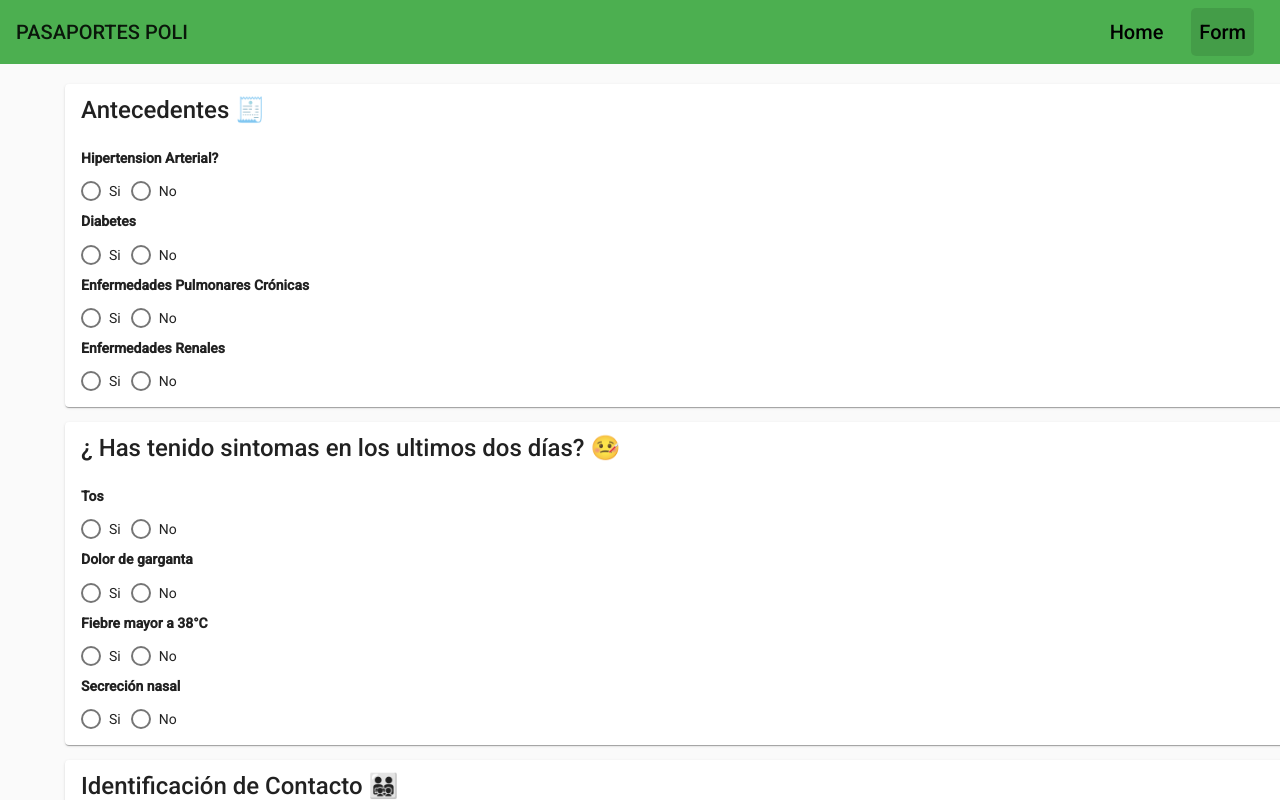
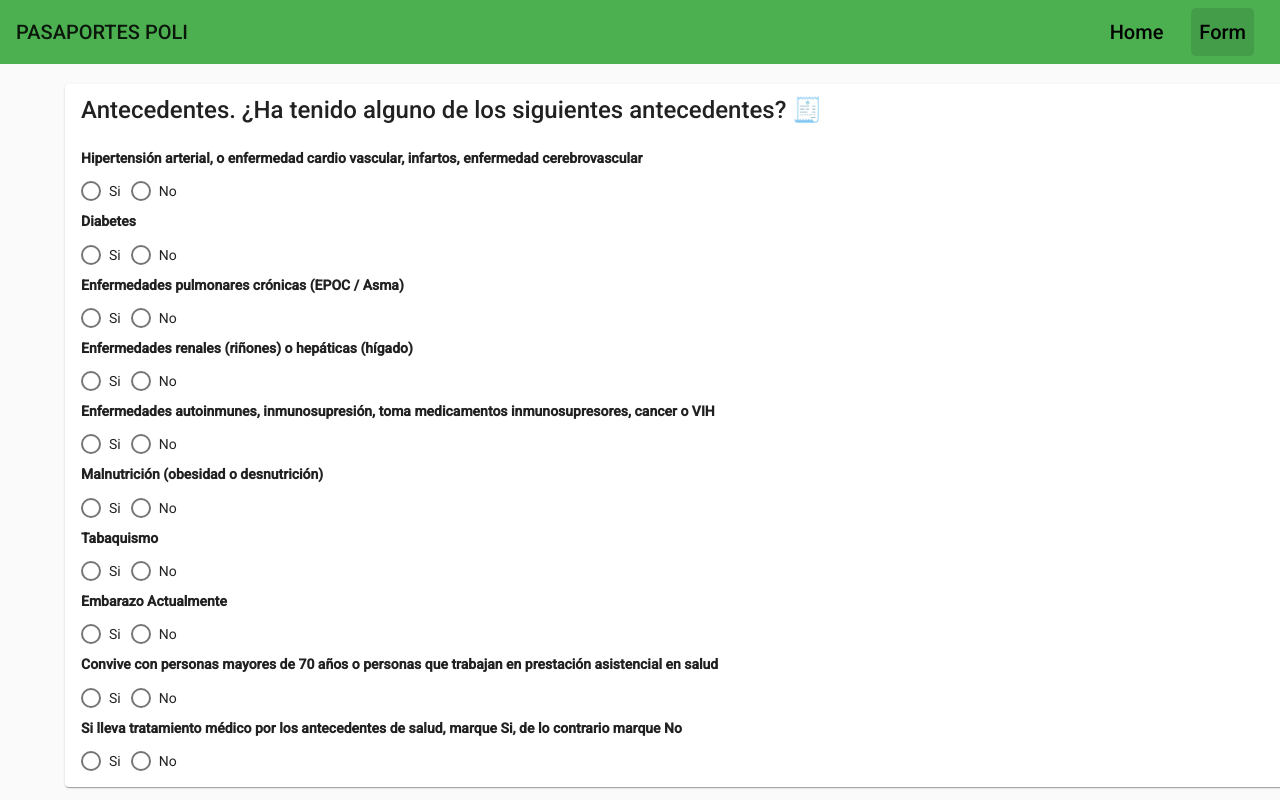
Before and after one commit to ditu474/frontend-proyecto-bd2, an Angular app: page /form in a window 1280 px wide. Built offline with nearby package versions, Linux system fonts and the light colour scheme.

Commit message:
Fix: Fixed html view of form

```diff
--- a/src/app/components/form/form.component.html
+++ b/src/app/components/form/form.component.html
@@ -1,10 +1,16 @@
 <div class="container">
   <div>
     <mat-card>
-      <mat-card-title>Antecedentes 🧾</mat-card-title>
+      <mat-card-title
+        >Antecedentes. ¿Ha tenido alguno de los siguientes antecedentes?
+        🧾</mat-card-title
+      >
       <br />
       <mat-card-content>
-        <p>Hipertension Arterial?</p>
+        <p>
+          Hipertensión arterial, o enfermedad cardio vascular, infartos,
+          enfermedad cerebrovascular
+        </p>
         <mat-radio-group>
           <mat-radio-button value="Si">Si</mat-radio-button>
           <mat-radio-button value="No">No</mat-radio-button>
@@ -16,13 +22,58 @@
           <mat-radio-button value="No">No</mat-radio-button>
         </mat-radio-group>
 
-        <p>Enfermedades Pulmonares Crónicas</p>
+        <p>Enfermedades pulmonares crónicas (EPOC / Asma)</p>
         <mat-radio-group>
           <mat-radio-button value="Si">Si</mat-radio-button>
           <mat-radio-button value="No">No</mat-radio-button>
         </mat-radio-group>
 
-        <p>Enfermedades Renales</p>
+        <p>Enfermedades renales (riñones) o hepáticas (hígado)</p>
+        <mat-radio-group>
+          <mat-radio-button value="Si">Si</mat-radio-button>
+          <mat-radio-button value="No">No</mat-radio-button>
+        </mat-radio-group>
+
+        <p>
+          Enfermedades autoinmunes, inmunosupresión, toma medicamentos
+          inmunosupresores, cancer o VIH
+        </p>
+        <mat-radio-group>
+          <mat-radio-button value="Si">Si</mat-radio-button>
+          <mat-radio-button value="No">No</mat-radio-button>
+        </mat-radio-group>
+
+        <p>Malnutrición (obesidad o desnutrición)</p>
+        <mat-radio-group>
+          <mat-radio-button value="Si">Si</mat-radio-button>
+          <mat-radio-button value="No">No</mat-radio-button>
+        </mat-radio-group>
+
+        <p>Tabaquismo</p>
+        <mat-radio-group>
+          <mat-radio-button value="Si">Si</mat-radio-button>
+          <mat-radio-button value="No">No</mat-radio-button>
+        </mat-radio-group>
+
+        <p>Embarazo Actualmente</p>
+        <mat-radio-group>
+          <mat-radio-button value="Si">Si</mat-radio-button>
+          <mat-radio-button value="No">No</mat-radio-button>
+        </mat-radio-group>
+
+        <p>
+          Convive con personas mayores de 70 años o personas que trabajan en
+          prestación asistencial en salud
+        </p>
+        <mat-radio-group>
+          <mat-radio-button value="Si">Si</mat-radio-button>
+          <mat-radio-button value="No">No</mat-radio-button>
+        </mat-radio-group>
+
+        <p>
+          Si lleva tratamiento médico por los antecedentes de salud, marque Si,
+          de lo contrario marque No
+        </p>
         <mat-radio-group>
           <mat-radio-button value="Si">Si</mat-radio-button>
           <mat-radio-button value="No">No</mat-radio-button>
@@ -32,7 +83,7 @@
 
     <mat-card>
       <mat-card-title
-        >¿ Has tenido sintomas en los ultimos dos días? 🤒</mat-card-title
+        >¿Ha tenido síntomas en los últimos 2 días? 🤒</mat-card-title
       >
       <br />
       <mat-card-content>
@@ -48,13 +99,37 @@
           <mat-radio-button value="No">No</mat-radio-button>
         </mat-radio-group>
 
-        <p>Fiebre mayor a 38°C</p>
+        <p>Fiebre cuantificada mayor a 38°C</p>
         <mat-radio-group>
           <mat-radio-button value="Si">Si</mat-radio-button>
           <mat-radio-button value="No">No</mat-radio-button>
         </mat-radio-group>
 
-        <p>Secreción nasal</p>
+        <p>Secreción nasal (moco o flema)</p>
+        <mat-radio-group>
+          <mat-radio-button value="Si">Si</mat-radio-button>
+          <mat-radio-button value="No">No</mat-radio-button>
+        </mat-radio-group>
+
+        <p>Malestar general, escalofrio o dolor muscular</p>
+        <mat-radio-group>
+          <mat-radio-button value="Si">Si</mat-radio-button>
+          <mat-radio-button value="No">No</mat-radio-button>
+        </mat-radio-group>
+
+        <p>Disminución de percepción de olores y sabores</p>
+        <mat-radio-group>
+          <mat-radio-button value="Si">Si</mat-radio-button>
+          <mat-radio-button value="No">No</mat-radio-button>
+        </mat-radio-group>
+
+        <p>Dificultad respiratoria</p>
+        <mat-radio-group>
+          <mat-radio-button value="Si">Si</mat-radio-button>
+          <mat-radio-button value="No">No</mat-radio-button>
+        </mat-radio-group>
+
+        <p>Diarrea</p>
         <mat-radio-group>
           <mat-radio-button value="Si">Si</mat-radio-button>
           <mat-radio-button value="No">No</mat-radio-button>
@@ -67,8 +142,8 @@
       <br />
       <mat-card-content>
         <p>
-          En los últimos días ha tenido contacto estrecho con una persona con
-          COVID-19 Positivo?
+          ¿En los últimos 15 días ha tenido contacto estrecho (menor a 2 metros
+          por 15 minutos sin protección) con una persona con COVID-19 positivo?
         </p>
         <mat-radio-group>
           <mat-radio-button value="Si">Si</mat-radio-button>
@@ -76,8 +151,9 @@
         </mat-radio-group>
 
         <p>
-          En los últimos días ha tenido contacto estrecho con una persona con
-          problemas respiratorios y no sabes si tiene COVID-19 Positivo?
+          ¿En los últimos 15 días ha tenido contacto estrecho (menor a 2 metros
+          por 15 minutos sin protección) con una persona con síntomas
+          respiratorios y ud no sabe si tiene COVID-19 positivo?
         </p>
         <mat-radio-group>
           <mat-radio-button value="Si">Si</mat-radio-button>
@@ -90,39 +166,101 @@
       <mat-card-title>Sector trabajo 💻</mat-card-title>
       <br />
       <mat-card-content>
-        <p>En que sector trabajas?</p>
+        <p>¿En qué sector trabaja usted?</p>
         <mat-form-field appearance="fill">
           <mat-label>Seleccione...</mat-label>
           <select matNativeControl required>
-                <option value="Salud">Salud</option>
+            <option value="Personal asistencial en Salud que atiende pacientes">
+              Personal asistencial en Salud que atiende pacientes
+            </option>
+            <option
+              value="Personal asistencial en Salud que No atiende pacientes"
+            >
+              Personal asistencial en Salud que No atiende pacientes
+            </option>
+            <option value="Personal de Aseo en institución de salud">
+              Personal de Aseo en institución de salud
+            </option>
+            <option value="Personal de Vigilancia en institución de salud">
+              Personal de Vigilancia en institución de salud
+            </option>
+            <option value="Administrativo en institución de salud">
+              Administrativo en institución de salud
+            </option>
+            <option value="Atencón al público">Atencón al público</option>
+            <option value="Educación">Educación</option>
+            <option value="Comercio">Comercio</option>
+            <option value="Manufactura">Manufactura</option>
             <option value="Telecomunicaciones">Telecomunicaciones</option>
-                <option value="Deportes">Deportes</option>
+            <option value="Servicio">Servicio</option>
+            <option value="Construcción">Construcción</option>
+            <option value="Hidrocarburos">Hidrocarburos</option>
+            <option value="Otro">Otro</option>
           </select>
         </mat-form-field>
 
         <p>
-          Selecciona un area donde hayas trabajo durante la pandemia (con mayor
-          frecuencia)
+          Indique si durante la pandemia Covid19, usted ha estado trabajando en
+          alguna de estas áreas: (En caso de haber trabajado en más de una de
+          estas áreas, marque la de mayor frecuencia)
         </p>
         <mat-form-field appearance="fill">
           <mat-label>Seleccione...</mat-label>
           <select matNativeControl required>
-            <option value="Salud">Salud</option>
-            <option value="Telecomunicaciones">Telecomunicaciones</option>
-            <option value="Deportes">Deportes</option>
+            <option value="Área de salud en urgencias">
+              Área de salud en urgencias
+            </option>
+            <option
+              value="Área de salud en hospitalización de pabellones Covid"
+            >
+              Área de salud en hospitalización de pabellones Covid
+            </option>
+            <option
+              value="Área de salud en Unidades de cuidado intensivo adulto/pediátrica y/o neonatal"
+            >
+              Área de salud en Unidades de cuidado intensivo adulto/pediátrica
+              y/o neonatal
+            </option>
+            <option
+              value="Área de salud en unidades de cuidado intermedio adulto y/o pediátrica"
+            >
+              Área de salud en unidades de cuidado intermedio adulto y/o
+              pediátrica
+            </option>
+            <option value="Ninguna de las anteriores">
+              Ninguna de las anteriores
+            </option>
+          </select>
+        </mat-form-field>
+
+        <p>
+          En caso de que la pregunta anterior no le aplique, por favor indique
+          en qué tipo de área ha estado trabajando:
+        </p>
+        <mat-form-field appearance="fill">
+          <mat-label>Seleccione...</mat-label>
+          <select matNativeControl required>
+            <option value="No aplica">No aplica</option>
+            <option value="Otra área de la salud">Otra área de la salud</option>
+            <option value="Área administrativa que no es de salud">
+              Área administrativa que no es de salud
+            </option>
+            <option value="Área operativa que no es de salud">
+              Área operativa que no es de salud
+            </option>
           </select>
         </mat-form-field>
       </mat-card-content>
     </mat-card>
 
-
     <mat-card>
-        <mat-card-title>Pruebas diagnosticas 👀</mat-card-title>
+      <mat-card-title>Pruebas diagnósticas 👀</mat-card-title>
       <br />
       <mat-card-content>
         <p>
-              En los últimos días le han realizado la prueba de
-              COVID-19 con muestra de nariz o garganta?
+          ¿En los últimos 15 días le han realizado prueba de COVID-19 con
+          muestra en nariz o garganta (RT-PCR o antígeno) que ha salido
+          positiva?
         </p>
         <mat-radio-group>
           <mat-radio-button value="Si">Si</mat-radio-button>
@@ -130,8 +268,26 @@
         </mat-radio-group>
 
         <p>
-                En los últimos días le han realizado la prueba de
-                COVID-19 en sangre?
+          ¿En los últimos 15 días le han realizado prueba de COVID-19 en sangre
+          (Prueba rápida IgG/IgM) que ha salido positiva?
+        </p>
+        <mat-radio-group>
+          <mat-radio-button value="Si">Si</mat-radio-button>
+          <mat-radio-button value="No">No</mat-radio-button>
+        </mat-radio-group>
+
+        <p>
+          ¿En los últimos 15 días ha estado o está en aislamiento preventivo por
+          que ha sido diagnosticado de COVID-19?
+        </p>
+        <mat-radio-group>
+          <mat-radio-button value="Si">Si</mat-radio-button>
+          <mat-radio-button value="No">No</mat-radio-button>
+        </mat-radio-group>
+
+        <p>
+          ¿En los últimos 15 días ha tenido incapacidad temporal por caso
+          asociado a COVID-19?
         </p>
         <mat-radio-group>
           <mat-radio-button value="Si">Si</mat-radio-button>
```
Lines whose indentation alone changed are shown as unchanged.
